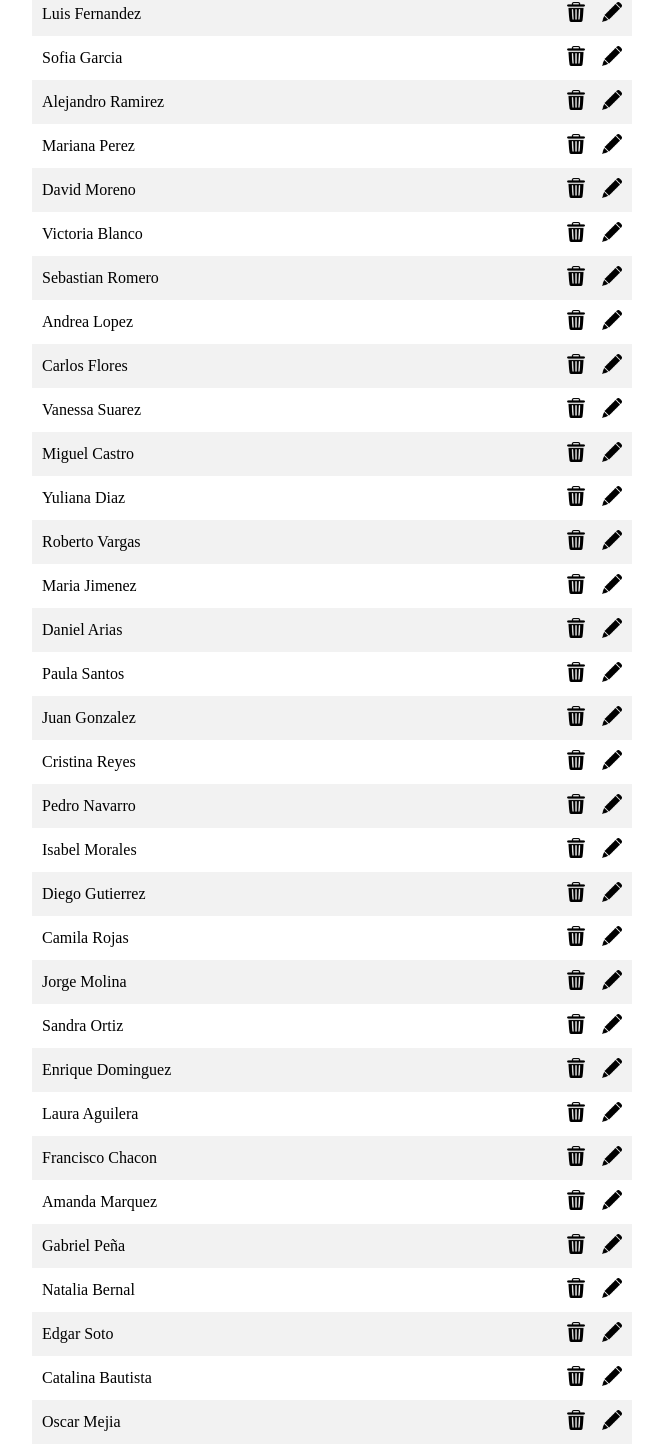
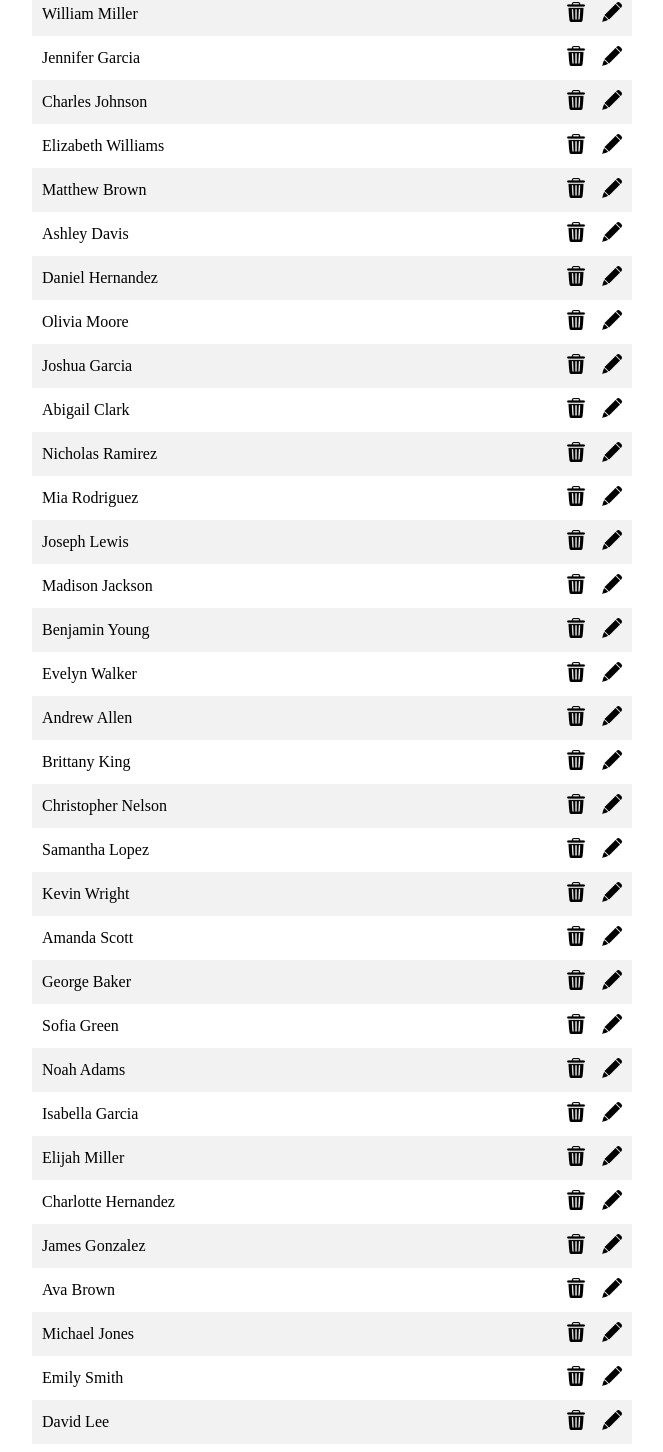
Before and after one commit to jm-mogo/studentsTableShuffle, a React (Vite) app: page / in a window 1280 px wide. Shown: the part 318-1770 px from the top of the page, without its empty margins (308-971 px from the left). Built offline with nearby package versions, Linux system fonts and the light colour scheme.

Commit message:
new input menu

```diff
--- a/src/App.jsx
+++ b/src/App.jsx
@@ -4,6 +4,7 @@ import { useState } from "react";
 import data from "./data.json";
 import Shuffle from "./Shuffle.jsx";
 import downloadData from "./downloadData.jsx";
+import "./addStudent.css";
 
 function ButtonMenuSelection({ menuName, setMenuSelection }) {
     return (
--- /dev/null
+++ b/src/addStudent.css
@@ -0,0 +1,100 @@
+/* The Overlay (background) */
+.overlay {
+    /* Height & width depends on how you want to reveal the overlay (see JS below) */
+    height: 0;
+    width: 100%;
+    position: fixed; /* Stay in place */
+    z-index: 1; /* Sit on top */
+    bottom: 0;
+    background-color: rgb(0, 0, 0); /* Black fallback color */
+    background-color: rgba(0, 0, 0, 0.9); /* Black w/opacity */
+    overflow-x: hidden; /* Disable horizontal scroll */
+    transition: 0.5s; /* 0.5 second transition effect to slide in or slide down the overlay (height or width, depending on reveal) */
+}
+
+/* Position the content inside the overlay */
+.overlay-content {
+    position: relative;
+    width: 100%; /* 100% width */
+    height: 100%;
+    display: flex;
+    justify-content: center;
+    align-items: center;
+}
+
+form {
+    margin: auto;
+    display: flex;
+    flex-direction: column;
+    width: 340px;
+    height: 460px;
+    border-radius: 20px;
+    background: white;
+    gap: 20px;
+    align-items: center;
+}
+
+.titleNewStudent {
+    padding: 20px;
+    font-size: 2rem;
+}
+
+.buttons-newStudent {
+    padding-top: 40px;
+    display: grid;
+    width: 80%;
+    grid-template-columns: 1fr 1fr;
+    gap: 20px;
+    padding-top: 100px;
+}
+
+.input-new-student {
+    display: flex;
+    flex-direction: column;
+}
+
+.input-new-student input,
+.input-new-student select {
+    appearance: none;
+    border-radius: 4px;
+    padding: 5px;
+    width: 240px;
+    font-size: 1rem;
+    background: #f2f2f2;
+    border: none;
+    padding: 8px;
+    margin-top: 4px;
+
+}
+
+.input-radio {
+    align-content: flex-start;
+    width: 240px;
+}
+
+.input-radio div {
+    margin-left: 20px;
+}
+
+.closebtn,
+.add-student-button {
+    height: 40px;
+    border: none;
+    border-radius: 20px;
+    box-shadow: 4px 5px 12px 2px #a3a2a2;
+    transition: 0.2s;
+}
+
+.add-student-button {
+    background: #84d7a9;
+}
+
+
+.closebtn {
+    background: #d65656;
+}
+
+.add-student-button:hover,
+.closebtn:hover {
+    scale: 1.08;
+}
--- a/src/data.json
+++ b/src/data.json
@@ -1,163 +1,97 @@
 [
-    { "name": "Ismael Medina", "role": "student" },
-    { "name": "Valentina Hernandez", "role": "student" },
-    { "name": "Santiago Torres", "role": "student" },
-    { "name": "Gabriela Mendoza", "role": "student" },
-    { "name": "Luis Fernandez", "role": "student" },
-    { "name": "Sofia Garcia", "role": "student" },
-    { "name": "Alejandro Ramirez", "role": "student" },
-    { "name": "Mariana Perez", "role": "student" },
-    { "name": "David Moreno", "role": "student" },
-    { "name": "Victoria Blanco", "role": "student" },
-    { "name": "Sebastian Romero", "role": "student" },
-    { "name": "Andrea Lopez", "role": "student" },
-    { "name": "Carlos Flores", "role": "student" },
-    { "name": "Vanessa Suarez", "role": "student" },
-    { "name": "Miguel Castro", "role": "student" },
-    { "name": "Yuliana Diaz", "role": "student" },
-    { "name": "Roberto Vargas", "role": "student" },
-    { "name": "Maria Jimenez", "role": "student" },
-    { "name": "Daniel Arias", "role": "student" },
-    { "name": "Paula Santos", "role": "student" },
-    { "name": "Juan Gonzalez", "role": "student" },
-    { "name": "Cristina Reyes", "role": "student" },
-    { "name": "Pedro Navarro", "role": "student" },
-    { "name": "Isabel Morales", "role": "student" },
-    { "name": "Diego Gutierrez", "role": "student" },
-    { "name": "Camila Rojas", "role": "student" },
-    { "name": "Jorge Molina", "role": "student" },
-    { "name": "Sandra Ortiz", "role": "student" },
-    { "name": "Enrique Dominguez", "role": "student" },
-    { "name": "Laura Aguilera", "role": "student" },
-    { "name": "Francisco Chacon", "role": "student" },
-    { "name": "Amanda Marquez", "role": "student" },
-    { "name": "Gabriel Peña", "role": "student" },
-    { "name": "Natalia Bernal", "role": "student" },
-    { "name": "Edgar Soto", "role": "student" },
-    { "name": "Catalina Bautista", "role": "student" },
-    { "name": "Oscar Mejia", "role": "student" },
-    { "name": "Evelyn Ramirez", "role": "student" },
-    { "name": "Ricardo Camacho", "role": "student" },
-    { "name": "Diana Suarez", "role": "student" },
-    { "name": "Andres Torres", "role": "student" },
-    { "name": "Paula Vargas", "role": "student" },
-    { "name": "Juan Rodriguez", "role": "student" },
-    { "name": "Cristina Hernandez", "role": "student" },
-    { "name": "Pedro Garcia", "role": "student" },
-    { "name": "Isabel Martinez", "role": "supervisor" },
-    { "name": "Diego Lopez", "role": "supervisor" },
-    { "name": "Camila Moreno", "role": "supervisor" },
-    { "name": "Jorge Blanco", "role": "supervisor" },
-    { "name": "Sandra Diaz", "role": "supervisor" },
-    { "name": "Enrique Fernandez", "role": "supervisor" },
-    { "name": "Laura Romero", "role": "supervisor" },
-    { "name": "Francisco Jimenez", "role": "supervisor" },
-    { "name": "Amanda Gonzalez", "role": "supervisor" },
-    { "name": "Gabriel Arias", "role": "supervisor" },
-    { "name": "Natalia Santos", "role": "supervisor" },
-    { "name": "Edgar Navarro", "role": "supervisor" },
-    { "name": "Wilmer Reyes", "role": "student" },
-    { "name": "Jennifer Morales", "role": "student" },
-    { "name": "Leonardo Rojas", "role": "student" },
-    { "name": "Graciela Molina", "role": "student" },
-    { "name": "Simon Ortiz", "role": "student" },
-    { "name": "Alejandra Dominguez", "role": "student" },
-    { "name": "Brayan Aguilera", "role": "student" },
-    { "name": "Estefania Chacon", "role": "student" },
-    { "name": "Matias Marquez", "role": "student" },
-    { "name": "Valeria Peña", "role": "student" },
-    { "name": "Nicolas Bernal", "role": "student" },
-    { "name": "Mariana Soto", "role": "student" },
-    { "name": "Ezequiel Bautista", "role": "student" },
-    { "name": "Soledad Mejia", "role": "student" },
-    { "name": "Armando Ramirez", "role": "student" },
-    { "name": "Daniela Camacho", "role": "student" },
-    { "name": "Sebastian Torres", "role": "student" },
-    { "name": "Gabriela Vargas", "role": "student" },
-    { "name": "Alejandro Rodriguez", "role": "student" },
-    { "name": "Mariana Hernandez", "role": "student" },
-    { "name": "David Garcia", "role": "student" },
-    { "name": "Victoria Martinez", "role": "student" },
-    { "name": "Sebastian Lopez", "role": "student" },
-    { "name": "Andrea Moreno", "role": "student" },
-    { "name": "Carlos Blanco", "role": "student" },
-    { "name": "Vanessa Diaz", "role": "student" },
-    { "name": "Miguel Fernandez", "role": "student" },
-    { "name": "Yuliana Romero", "role": "student" },
-    { "name": "Roberto Jimenez", "role": "student" },
-    { "name": "Maria Gonzalez", "role": "student" },
-    { "name": "Daniel Arias", "role": "student" },
-    { "name": "Paula Santos", "role": "student" },
-    { "name": "Juan Navarro", "role": "student" },
-    { "name": "Cristina Morales", "role": "student" },
-    { "name": "Pedro Rojas", "role": "student" },
-    { "name": "Isabel Molina", "role": "student" },
-    { "name": "Diego Ortiz", "role": "student" },
-    { "name": "Camila Dominguez", "role": "student" },
-    { "name": "Jorge Aguilera", "role": "student" },
-    { "name": "Sandra Chacon", "role": "student" },
-    { "name": "Enrique Marquez", "role": "student" },
-    { "name": "Laura Peña", "role": "student" },
-    { "name": "Francisco Bernal", "role": "student" },
-    { "name": "Amanda Soto", "role": "student" },
-    { "name": "Gabriel Bautista", "role": "student" },
-    { "name": "Natalia Mejia", "role": "student" },
-    { "name": "Edgar Ramirez", "role": "student" },
-    { "name": "Diana Camacho", "role": "student" },
-    { "name": "Andres Torres", "role": "student" },
-    { "name": "Paula Vargas", "role": "student" },
-    { "name": "Juan Rodriguez", "role": "student" },
-    { "name": "Cristina Hernandez", "role": "student" },
-    { "name": "Pedro Garcia", "role": "student" },
-    { "name": "Isabel Martinez", "role": "student" },
-    { "name": "Diego Lopez", "role": "student" },
-    { "name": "Camila Moreno", "role": "student" },
-    { "name": "Carlos Flores", "role": "student" },
-    { "name": "Vanessa Suarez", "role": "student" },
-    { "name": "Miguel Castro", "role": "student" },
-    { "name": "Yuliana Diaz", "role": "student" },
-    { "name": "Roberto Vargas", "role": "student" },
-    { "name": "Maria Jimenez", "role": "student" },
-    { "name": "Daniel Arias", "role": "student" },
-    { "name": "Paula Santos", "role": "student" },
-    { "name": "Juan Gonzalez", "role": "student" },
-    { "name": "Cristina Reyes", "role": "student" },
-    { "name": "Pedro Navarro", "role": "student" },
-    { "name": "Isabel Morales", "role": "student" },
-    { "name": "Diego Gutierrez", "role": "student" },
-    { "name": "Camila Rojas", "role": "student" },
-    { "name": "Jorge Molina", "role": "student" },
-    { "name": "Sandra Ortiz", "role": "student" },
-    { "name": "Enrique Dominguez", "role": "student" },
-    { "name": "Laura Aguilera", "role": "student" },
-    { "name": "Francisco Chacon", "role": "student" },
-    { "name": "Amanda Marquez", "role": "student" },
-    { "name": "Gabriel Peña", "role": "student" },
-    { "name": "Natalia Bernal", "role": "student" },
-    { "name": "Edgar Soto", "role": "student" },
-    { "name": "Catalina Bautista", "role": "student" },
-    { "name": "Oscar Mejia", "role": "student" },
-    { "name": "Evelyn Ramirez", "role": "student" },
-    { "name": "Ricardo Camacho", "role": "student" },
-    { "name": "Diana Torres", "role": "student" },
-    { "name": "Andres Vargas", "role": "student" },
-    { "name": "Alexis Williamson", "role": "student" },
-    { "name": "Benjamin Hayes", "role": "student" },
-    { "name": "Evelyn Miller", "role": "student" },
-    { "name": "Charles Sanchez", "role": "student" },
-    { "name": "Ava Jones", "role": "student" },
-    { "name": "Liam Wilson", "role": "student" },
-    { "name": "Sophia Moore", "role": "student" },
-    { "name": "Ethan Lewis", "role": "student" },
-    { "name": "Charlotte Taylor", "role": "student" },
-    { "name": "Noah Garcia", "role": "student" },
-    { "name": "Mia Hernandez", "role": "student" },
-    { "name": "Daniel Rodriguez", "role": "student" },
-    { "name": "Emily Gonzalez", "role": "student" },
-    { "name": "Michael Thomas", "role": "student" },
-    { "name": "Hannah Jackson", "role": "student" },
-    { "name": "James Brown", "role": "student" },
-    { "name": "Ashley Garcia", "role": "student" },
-    { "name": "Ryan Hernandez", "role": "student" },
-    { "name": "Christopher Ramirez", "role": "student" }
+    { "name": "Michael Jones", "role": "student", "gender": "M" },
+    { "name": "Emily Smith", "role": "student", "gender": "F" },
+    { "name": "David Lee", "role": "student", "gender": "M" },
+    { "name": "Sarah Thompson", "role": "student", "gender": "F" },
+    { "name": "William Miller", "role": "student", "gender": "M" },
+    { "name": "Jennifer Garcia", "role": "student", "gender": "F" },
+    { "name": "Charles Johnson", "role": "student", "gender": "M" },
+    { "name": "Elizabeth Williams", "role": "student", "gender": "F" },
+    { "name": "Matthew Brown", "role": "student", "gender": "M" },
+    { "name": "Ashley Davis", "role": "student", "gender": "F" },
+    { "name": "Daniel Hernandez", "role": "student", "gender": "M" },
+    { "name": "Olivia Moore", "role": "student", "gender": "F" },
+    { "name": "Joshua Garcia", "role": "student", "gender": "M" },
+    { "name": "Abigail Clark", "role": "student", "gender": "F" },
+    { "name": "Nicholas Ramirez", "role": "student", "gender": "M" },
+    { "name": "Mia Rodriguez", "role": "student", "gender": "F" },
+    { "name": "Joseph Lewis", "role": "student", "gender": "M" },
+    { "name": "Madison Jackson", "role": "student", "gender": "F" },
+    { "name": "Benjamin Young", "role": "student", "gender": "M" },
+    { "name": "Evelyn Walker", "role": "student", "gender": "F" },
+    { "name": "Andrew Allen", "role": "student", "gender": "M" },
+    { "name": "Brittany King", "role": "student", "gender": "F" },
+    { "name": "Christopher Nelson", "role": "student", "gender": "M" },
+    { "name": "Samantha Lopez", "role": "student", "gender": "F" },
+    { "name": "Kevin Wright", "role": "student", "gender": "M" },
+    { "name": "Amanda Scott", "role": "student", "gender": "F" },
+    { "name": "George Baker", "role": "student", "gender": "M" },
+    { "name": "Sofia Green", "role": "student", "gender": "F" },
+    { "name": "Noah Adams", "role": "student", "gender": "M" },
+    { "name": "Isabella Garcia", "role": "student", "gender": "F" },
+    { "name": "Elijah Miller", "role": "student", "gender": "M" },
+    { "name": "Charlotte Hernandez", "role": "student", "gender": "F" },
+    { "name": "James Gonzalez", "role": "student", "gender": "M" },
+    { "name": "Ava Brown", "role": "student", "gender": "F" },
+    { "name": "Michael Jones", "role": "student", "gender": "M" },
+    { "name": "Emily Smith", "role": "student", "gender": "F" },
+    { "name": "David Lee", "role": "student", "gender": "M" },
+    { "name": "Sarah Thompson", "role": "student", "gender": "F" },
+    { "name": "William Miller", "role": "student", "gender": "M" },
+    { "name": "Jennifer Garcia", "role": "student", "gender": "F" },
+    { "name": "Charles Johnson", "role": "student", "gender": "M" },
+    { "name": "Elizabeth Williams", "role": "student", "gender": "F" },
+    { "name": "Matthew Brown", "role": "student", "gender": "M" },
+    { "name": "Ashley Davis", "role": "student", "gender": "F" },
+    { "name": "Daniel Hernandez", "role": "student", "gender": "M" },
+    { "name": "Olivia Moore", "role": "student", "gender": "F" },
+    { "name": "Joshua Garcia", "role": "student", "gender": "M" },
+    { "name": "Abigail Clark", "role": "student", "gender": "F" },
+    { "name": "Nicholas Ramirez", "role": "student", "gender": "M" },
+    { "name": "Mia Rodriguez", "role": "student", "gender": "F" },
+    { "name": "Joseph Lewis", "role": "student", "gender": "M" },
+    { "name": "Madison Jackson", "role": "student", "gender": "F" },
+    { "name": "Benjamin Young", "role": "student", "gender": "M" },
+    { "name": "Evelyn Walker", "role": "student", "gender": "F" },
+    { "name": "Andrew Allen", "role": "student", "gender": "M" },
+    { "name": "Brittany King", "role": "student", "gender": "F" },
+    { "name": "Christopher Nelson", "role": "student", "gender": "M" },
+    { "name": "Samantha Lopez", "role": "student", "gender": "F" },
+    { "name": "Kevin Wright", "role": "student", "gender": "M" },
+    { "name": "Amanda Scott", "role": "student", "gender": "F" },
+    { "name": "George Baker", "role": "student", "gender": "M" },
+    { "name": "Sofia Green", "role": "student", "gender": "F" },
+    { "name": "Noah Adams", "role": "student", "gender": "M" },
+    { "name": "Isabella Garcia", "role": "student", "gender": "F" },
+    { "name": "Elijah Miller", "role": "student", "gender": "M" },
+    { "name": "Charlotte Hernandez", "role": "student", "gender": "F" },
+    { "name": "James Gonzalez", "role": "student", "gender": "M" },
+    { "name": "Ava Brown", "role": "student", "gender": "F" },
+    { "name": "Alexia Peterson", "role": "student", "gender": "F" },
+    { "name": "Brandon Lee", "role": "student", "gender": "M" },
+    { "name": "Camila Rodriguez", "role": "student", "gender": "F" },
+    { "name": "David Hernandez", "role": "student", "gender": "M" },
+    { "name": "Evelyn Johnson", "role": "student", "gender": "F" },
+    { "name": "Finn Miller", "role": "student", "gender": "M" },
+    { "name": "Gabriela Garcia", "role": "student", "gender": "F" },
+    { "name": "Henry Moore", "role": "student", "gender": "M" },
+    { "name": "Isabella Brown", "role": "student", "gender": "F" },
+    { "name": "Jacob Thomas", "role": "student", "gender": "M" },
+    { "name": "Kayla Allen", "role": "student", "gender": "F" },
+    { "name": "Liam Lopez", "role": "student", "gender": "M" },
+    { "name": "Mia Walker", "role": "student", "gender": "F" },
+    { "name": "Noah King", "role": "student", "gender": "M" },
+    { "name": "Olivia Wright", "role": "student", "gender": "F" },
+    { "name": "Owen Scott", "role": "student", "gender": "M" },
+    { "name": "Penelope Baker", "role": "student", "gender": "F" },
+    { "name": "Quentin Green", "role": "supervisor", "gender": "M" },
+    { "name": "Riley Adams", "role": "supervisor", "gender": "F" },
+    { "name": "Sebastian Hernandez", "role": "supervisor", "gender": "M" },
+    { "name": "Sophia Lewis", "role": "supervisor", "gender": "F" },
+    { "name": "Theo Garcia", "role": "supervisor", "gender": "M" },
+    { "name": "Valentina Jackson", "role": "supervisor", "gender": "F" },
+    { "name": "William Young", "role": "supervisor", "gender": "M" },
+    { "name": "Ximena Clark", "role": "supervisor", "gender": "F" },
+    { "name": "Yohan Ramirez", "role": "supervisor", "gender": "M" },
+    { "name": "Zoe Rodriguez", "role": "supervisor", "gender": "F" }
 ]
--- /dev/null
+++ b/src/studentList/AddStudentMenu.jsx
@@ -0,0 +1,69 @@
+function AddStudentMenu({
+    addNewStudent,
+    newStudentNameInput,
+    setNewStudentInput,
+    studentRole,
+}) {
+    return (
+        <div className="overlay" id="myNav">
+            <div className="overlay-content">
+                <form>
+                    <h2 className="titleNewStudent">New {studentRole}</h2>
+                    <div className="input-new-student">
+                        <label htmlFor="name">Name:</label>
+                        <input
+                            type="text"
+                            id="name"
+                            value={newStudentNameInput}
+                            onChange={(e) => {
+                                setNewStudentInput(e.target.value);
+                            }}
+                        />
+                    </div>
+                    <div className="input-radio">
+                        <legend>Gender</legend>
+                        <div>
+                            <input type="radio" id="M" name="gender" />
+                            <label htmlFor="M">Male</label>
+                        </div>
+                        <div>
+                            <input type="radio" id="F" name="gender" />
+                            <label htmlFor="F">Female</label>
+                        </div>
+                    </div>
+                    <div class="buttons-newStudent">
+                        <button
+                            class="closebtn"
+                            id="closebtn"
+                            type="button"
+                            onClick={() => {
+                                document.getElementById("myNav").style.height =
+                                    "0";
+                            }}
+                        >
+                            Cancel
+                        </button>
+                        <button
+                            className="add-student-button"
+                            id="add-student-button"
+                            type="button"
+                            onClick={() => {
+                                document.getElementById("myNav").style.height =
+                                    "0";
+                                addNewStudent(
+                                    document.querySelector(
+                                        'input[name="gender"]:checked'
+                                    ).id
+                                );
+                            }}
+                        >
+                            Add task
+                        </button>
+                    </div>
+                </form>
+            </div>
+        </div>
+    );
+}
+
+export default AddStudentMenu;
--- a/src/studentList/StudentsList.jsx
+++ b/src/studentList/StudentsList.jsx
@@ -3,6 +3,7 @@ import addStudent from "./addStudent.jsx";
 import deleteStudent from "./deleteStudent.jsx";
 import updateName from "./updateName.jsx";
 import editStudent from "./editStudent.jsx";
+import AddStudentMenu from "./AddStudentMenu.jsx";
 
 function StudentsList({ students, setStudents, studentRole }) {
     const [newStudentNameInput, setNewStudentInput] = useState("");
@@ -11,28 +12,32 @@ function StudentsList({ students, setStudents, studentRole }) {
         item.role == studentRole ? studentCount++ : studentCount;
     });
 
-    const addNewStudent = () => {
-        addStudent(students, setStudents, newStudentNameInput, studentRole);
+    const addNewStudent = (gender) => {
+        addStudent(
+            students,
+            setStudents,
+            newStudentNameInput,
+            studentRole,
+            gender
+        );
         setNewStudentInput("");
     };
 
     return (
         <div>
-            <div>
-                <label htmlFor="newStudent">Add new student</label>
-                <input
-                    onChange={(e) => {
-                        setNewStudentInput(e.target.value);
-                    }}
-                    type="text"
-                    name="newStudent"
-                    id="newStudent"
-                    value={newStudentNameInput}
-                />
-                <button type="button" onClick={addNewStudent}>
-                    Add
-                </button>
-            </div>
+            <AddStudentMenu
+                addNewStudent={addNewStudent}
+                setNewStudentInput={setNewStudentInput}
+                studentRole={studentRole}
+                newStudentNameInput={newStudentNameInput}
+            />
+            <button
+                onClick={(e) => {
+                    document.getElementById("myNav").style.height = "100%";
+                }}
+            >
+                Add Student
+            </button>
             <h1>
                 There are {studentCount} {studentRole}s
             </h1>
--- a/src/studentList/addStudent.jsx
+++ b/src/studentList/addStudent.jsx
@@ -1,9 +1,16 @@
-function addStudent(studentsList, setStudents, newStudentName, newStudentRole) {
+function addStudent(
+    studentsList,
+    setStudents,
+    newStudentName,
+    newStudentRole,
+    newStudentGender
+) {
     let newStudentsList = [];
     newStudentsList.push(...studentsList);
     const newStudent = {};
     newStudent.name = newStudentName;
     newStudent.role = newStudentRole;
+    newStudent.gender = newStudentGender;
     newStudentsList.unshift(newStudent);
     setStudents(newStudentsList);
 }
--- a/src/studentList/editStudent.jsx
+++ b/src/studentList/editStudent.jsx
@@ -3,7 +3,7 @@ const editStudent = (studentName, students, setStudents) => {
     newStudentsList.push(...students);
     newStudentsList.map((student) => {
         if (student.name == studentName) {
-            student.edit ? (student.edit = false) : (student.edit = true);
+            student.edit ? delete student["edit"] : (student.edit = true);
         }
     });
     setStudents(newStudentsList);
```
